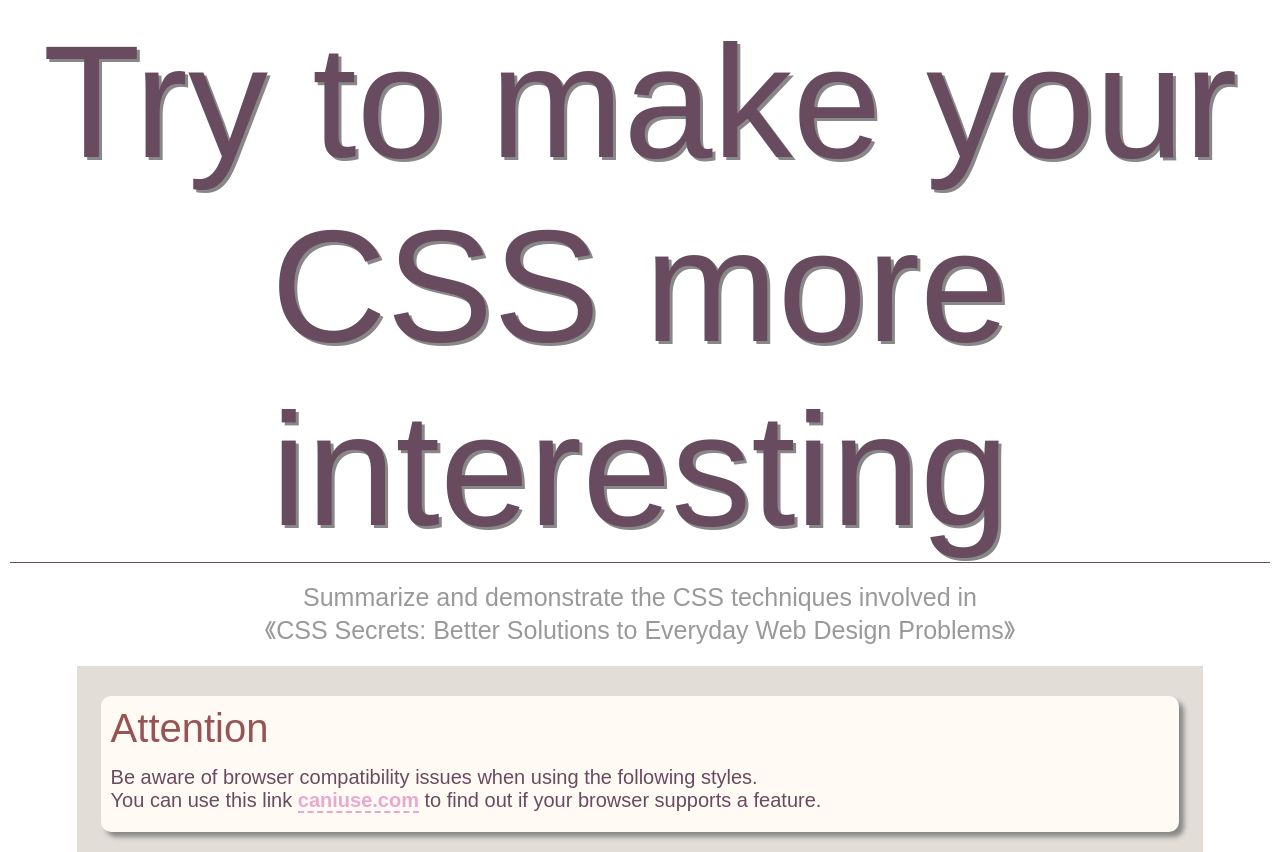
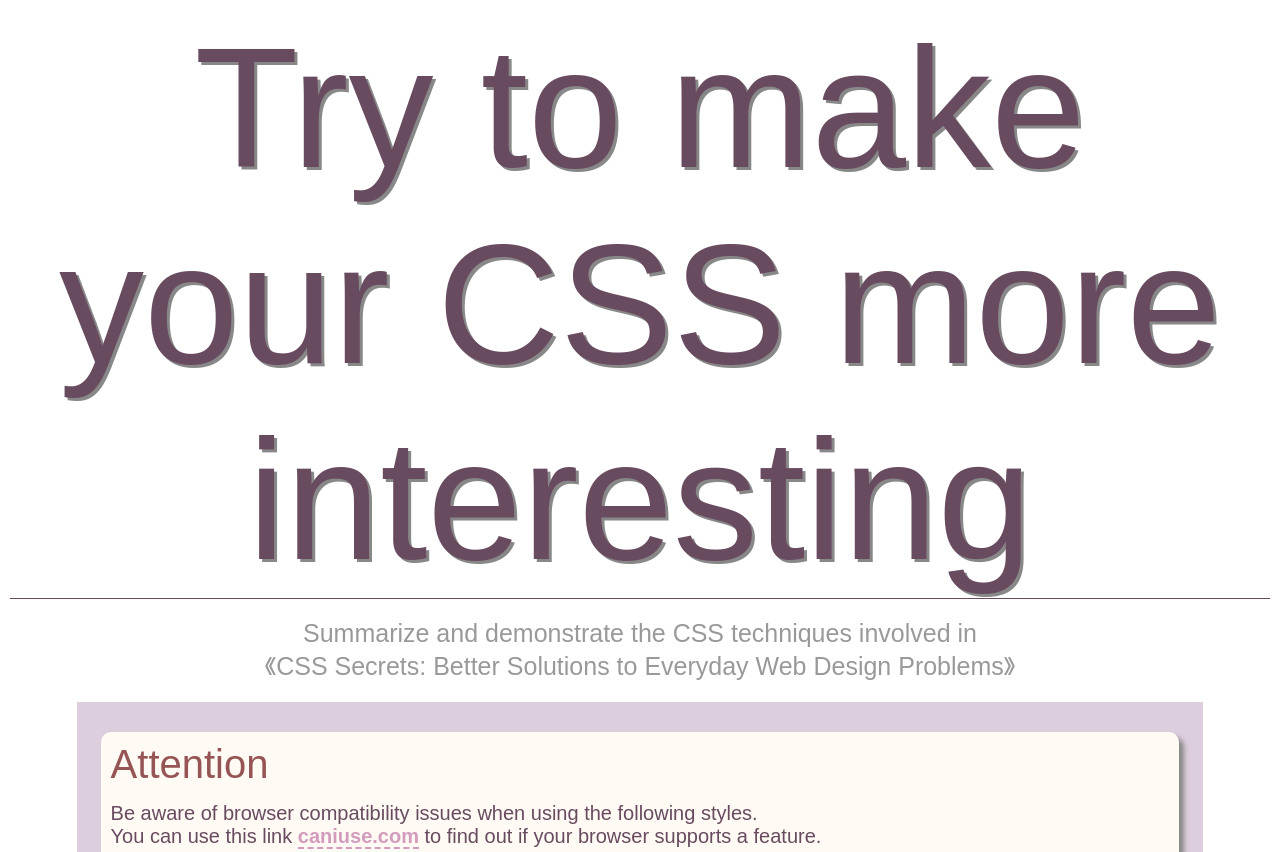
Before and after one commit to cheerforever/Try-to-make-your-CSS-more-interesting, a plain HTML site: page index.html in a window 1280 px wide. Shown: the top 852 px of the page. Drawn offline with Linux system fonts and the light colour scheme; a web font is replaced by a local one.

Commit message:
change main background color

```diff
--- a/css/index.css
+++ b/css/index.css
@@ -6,8 +6,8 @@
   --color-shadow: #888;
   --color-font-subtitle: #999;
   --color-font-rect-title: #965454;
-  --color-font-high: #e69ecae3;
-  --color-bg-main: #e2ddd7;
+  --color-font-high: #ce8fb5e3;
+  --color-bg-main: #ddcedd;
   --color-bg-rect: #fffaf4;
   --color-bg-list-item_title_dark: #965454;
   --color-bg-list-item_title_light: #c28e8e;
@@ -46,7 +46,7 @@ body {
 }
 
 #title {
-  font-size: 16rem;
+  font-size: 17rem;
   font-family: var(--font-family-title);
   border-bottom: 0.1rem solid var(--color-font);
 }
@@ -56,9 +56,11 @@ body {
 }
 
 #subtitle {
-  width: 90vw;
-  margin: 2rem;
+  width: 88vw;
+  padding-top: 2rem;
+  padding-bottom: 2rem;
   font-size: 2.5rem;
+
   font-family: var(--font-family);
   color: var(--color-font-subtitle);
   border-radius: 1rem;
```
